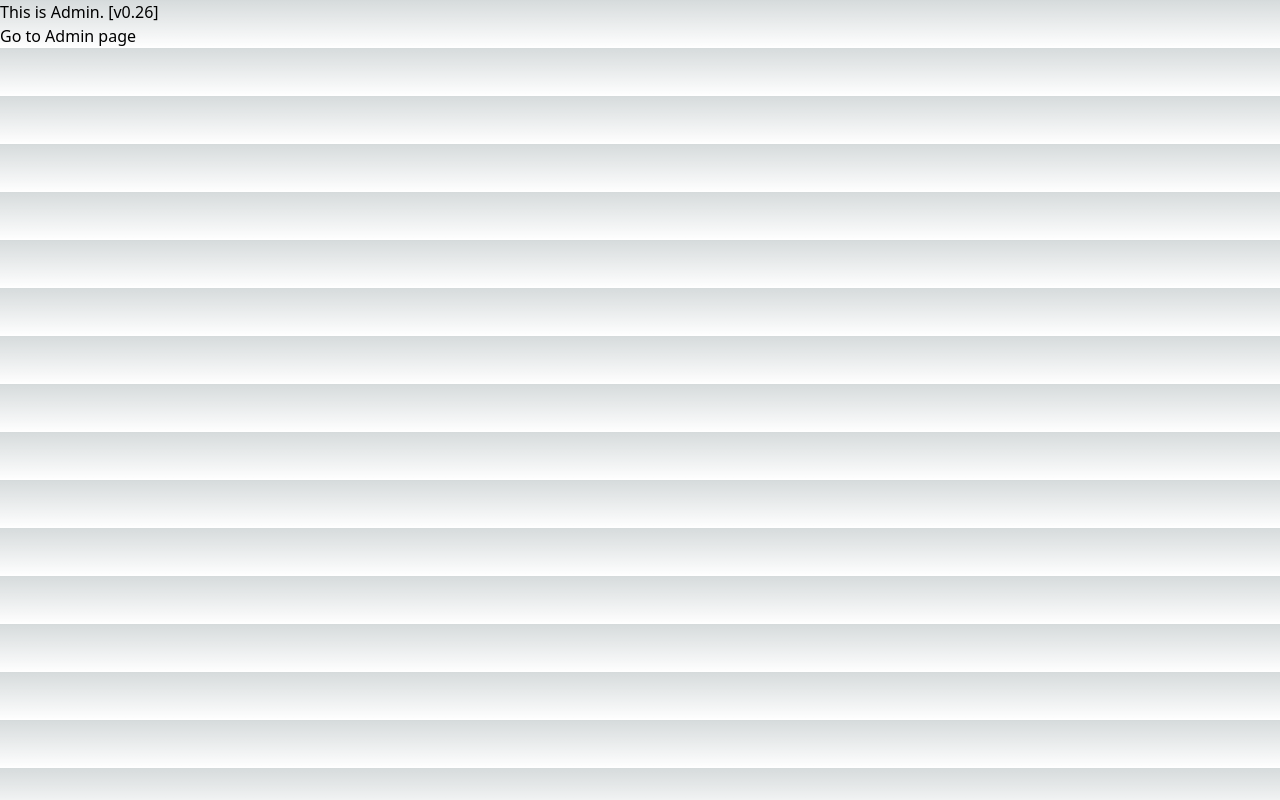
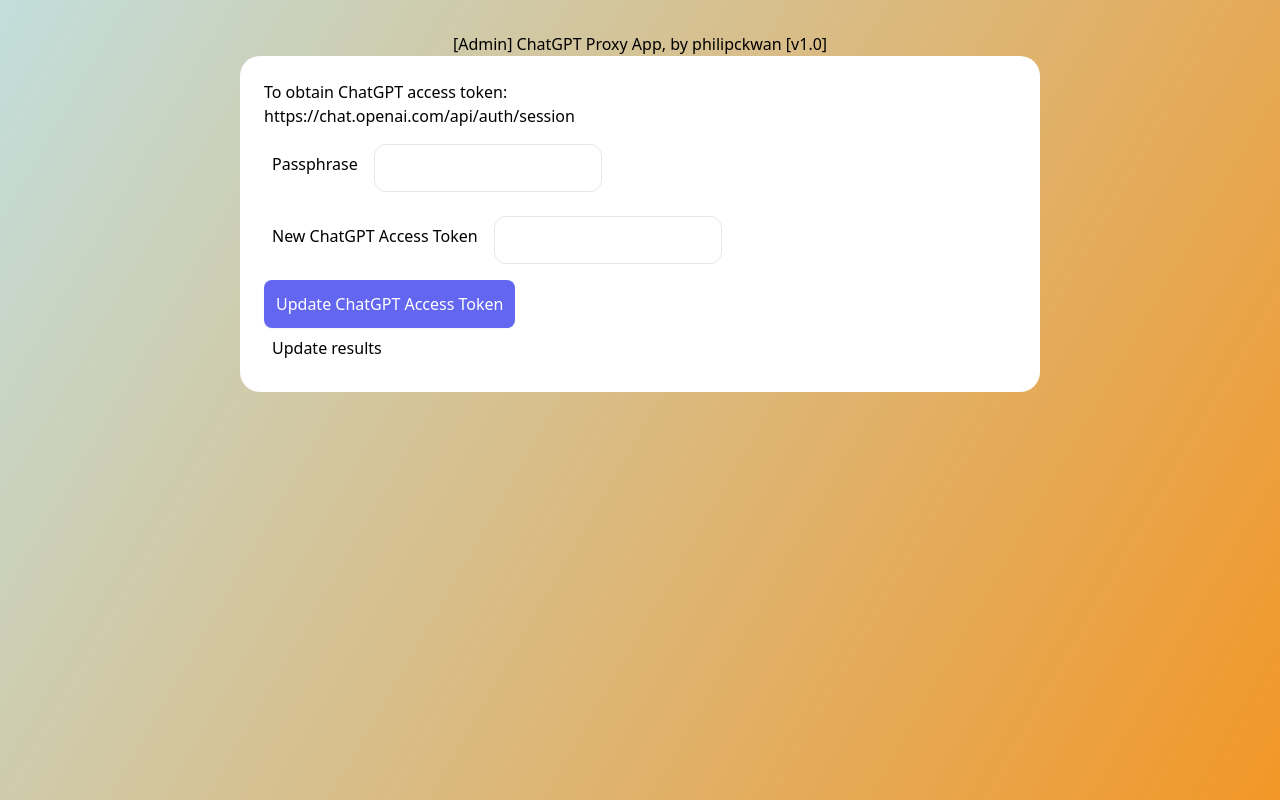
Before and after one commit to philipckwan/nextjs-chatgpt-proxy, a Next.js app in the folder chatgpt-proxy/: page /admin in a window 1280 px wide. Built offline with nearby package versions, Linux system fonts and the light colour scheme.

Commit message:
v1.0 - add admin function to update access token

```diff
--- a/chatgpt-proxy/next.config.js
+++ b/chatgpt-proxy/next.config.js
@@ -9,4 +9,12 @@
     ENV_SOURCE: process.env.ENV_SOURCE,
     ACCESS_TOKEN: process.env.ACCESS_TOKEN,
   },
+  async rewrites() {
+    return [
+      {
+        source: '/api/:path*',
+        destination: `http://${process.env.CONFIG_SERVER_URL}/:path*`,
+      },
+    ]
+  },
 }
--- a/chatgpt-proxy/src/lib/Constants.js
+++ b/chatgpt-proxy/src/lib/Constants.js
@@ -1,7 +1,7 @@
 
 export class Constants {
 
-  static APP_VERSION = "v0.26";
+  static APP_VERSION = "v1.0";
   static CHATGPT_MODEL = {
     GPT_4: "gpt-4",
     GPT_3_5_TURBO: "gpt-3.5-turbo",
--- a/chatgpt-proxy/src/pages/admin.js
+++ b/chatgpt-proxy/src/pages/admin.js
@@ -1,16 +1,59 @@
-import {timeLog} from "../lib/PCKUtils";
+import {timeLog} from "@/lib/PCKUtils";
 import {useState} from "react";
-import Link from 'next/link';
-import {Constants} from "../lib/Constants";
+import {Constants} from "@/lib/Constants";
 
 export default function Admin() {
+  const [passphrase, setPassphrase] = useState("");
+  const [chatgptAccessToken, setChatgptAccessToken] = useState("");
+  const [message, setMessage] = useState("");
 
-  timeLog(`admin.Admin: 1.1;`);
+  async function handleUpdateChatGPTAcessToken() {
+    timeLog(`Admin.handleUpdateChatGPTAcessToken: 1.0; passphrase:[${passphrase}]; chatgptAccessToken.length:[${chatgptAccessToken.length}]; chatgptAccessToken[0...10]:[${chatgptAccessToken.substring(0,10)}];`);
+    let new_token = chatgptAccessToken;
+    const response = await fetch(`/api/config/access_token`, {
+      method: 'post',
+      headers: {'Content-Type':'application/json'},
+      body: JSON.stringify({
+       passphrase,
+       new_token,
+      })
+    });
+    let respJson = await response.json();
+    setMessage(respJson.message);
+  }
 
   return (
-    <div>
-      <p>This is Admin. [{Constants.APP_VERSION}]</p>
-      <p>Go to <Link href="admin/">Admin page</Link></p>
-    </div>
+    <>
+    <main className="flex min-h-screen flex-col items-center justify-between px-4 pt-8">
+      <div className="flex flex-col justify-between items-center w-full">
+        <div>[Admin] ChatGPT Proxy App, by philipckwan [{Constants.APP_VERSION}]</div>
+        <div className="!z-5 relative flex flex-col rounded-[20px] max-w-[600px] md:max-w-[800px] bg-white dark:bg-gray-800 dark:text-gray-200 bg-clip-border shadow-3xl w-full !p-6 3xl:p-![18px]">
+          <div>
+            To obtain ChatGPT access token:<br/>
+            https://chat.openai.com/api/auth/session
+          </div>
+          <div className="flex flex-row items-center">
+            <div className="m-2">Passphrase</div>
+            <div className="m-2">
+              <input onChange={e => setPassphrase(e.target.value)}  value={passphrase} type="text" id="passphrase" name="phrase" className="mt-2 flex h-12 w-full items-center justify-center rounded-xl border bg-white/0 p-3 text-sm outline-none border-gray-200"></input>
+            </div>
+          </div>
+          <div className="flex flex-row items-center">
+            <div className="m-2">New ChatGPT Access Token</div>
+            <div className="m-2">
+              <input onChange={e => setChatgptAccessToken(e.target.value)}  value={chatgptAccessToken} type="text" id="chatgptAccessToken" name="phrase" className="mt-2 flex h-12 w-full items-center justify-center rounded-xl border bg-white/0 p-3 text-sm outline-none border-gray-200"></input>
+            </div>
+          </div>
+          <div>
+          <button onClick={handleUpdateChatGPTAcessToken} className="mt-2 inline-block p-3 rounded-lg shadow-sm bg-indigo-500 text-white">Update ChatGPT Access Token</button>
+          </div>
+          <div className="flex flex-row items-center">
+            <div className="m-2">Update results</div>
+            <div className="m-2">{message}</div>
+          </div>
+        </div>
+      </div>
+    </main>
+    </>
   );
 }
--- a/chatgpt-proxy/src/styles/globals.css
+++ b/chatgpt-proxy/src/styles/globals.css
@@ -17,11 +17,10 @@
 }
 
 body {
-  color: rgb(var(--foreground-rgb));
+  color: black;
   background: linear-gradient(
-      to bottom,
-      transparent,
-      rgb(var(--background-end-rgb))
+    120deg,
+    #C2DEDC,
+    #F29727
     )
-    rgb(var(--background-start-rgb));
 }
```
Also changed, not shown: chatgpt-proxy/src/lib/ChatGPTProxyEngine.js (+18 -2 lines), 2 other files (tests, documents, lock files or other folders).
